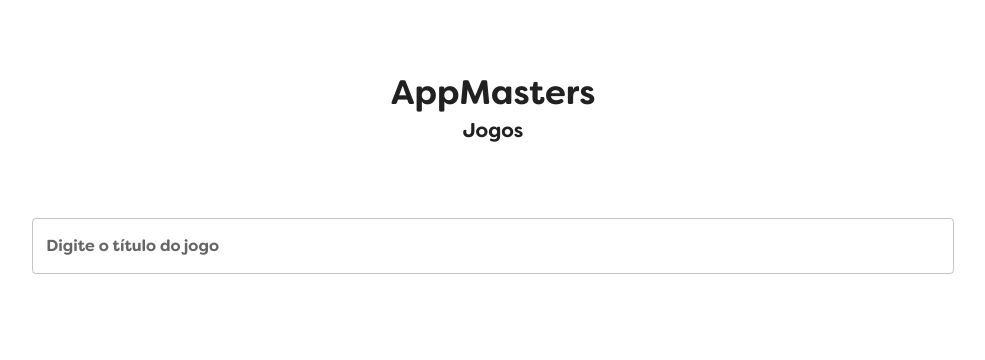
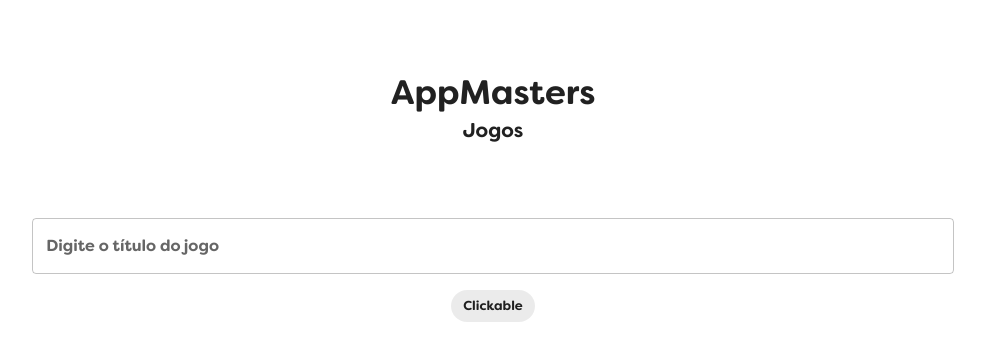
Before and after one commit to RydelMorgan/projeto-estagio-AppMasters, a Next.js app: page / in a window 1280 px wide. Shown: the top 360 px of the page, without its empty margins (147-1132 px from the left). Built offline with nearby package versions, Linux system fonts and the light colour scheme.

Commit message:
Create Chip List

```diff
--- a/pages/index.tsx
+++ b/pages/index.tsx
@@ -3,6 +3,7 @@
 import Header from '../src/components/header';
 import { CssBaseline } from '@mui/material';
 import Search from '../src/components/searchInput';
+import Genre from '@/components/chipList';
 
 export default function Home() {
   return (
@@ -11,6 +12,7 @@
       <CssBaseline />
       <Header />
       <Search />
+      <Genre />
   </Container>
   )
 }
--- /dev/null
+++ b/src/components/chipList.tsx
@@ -0,0 +1,21 @@
+import * as React from 'react';
+import Box from '@mui/material/Box';
+import Chip from '@mui/material/Chip';
+
+
+export default function chipList() {
+  return (
+      <Box sx={{
+        my: 2,
+        mx: '10%',
+        width: '80%',
+        display: 'flex',
+        flexWrap: 'wrap',
+        justifyContent: 'center',
+        alignItems: 'center',
+        gap: '10px',
+        }}>
+        <Chip label="Clickable" />
+      </Box>
+  );
+}
```
